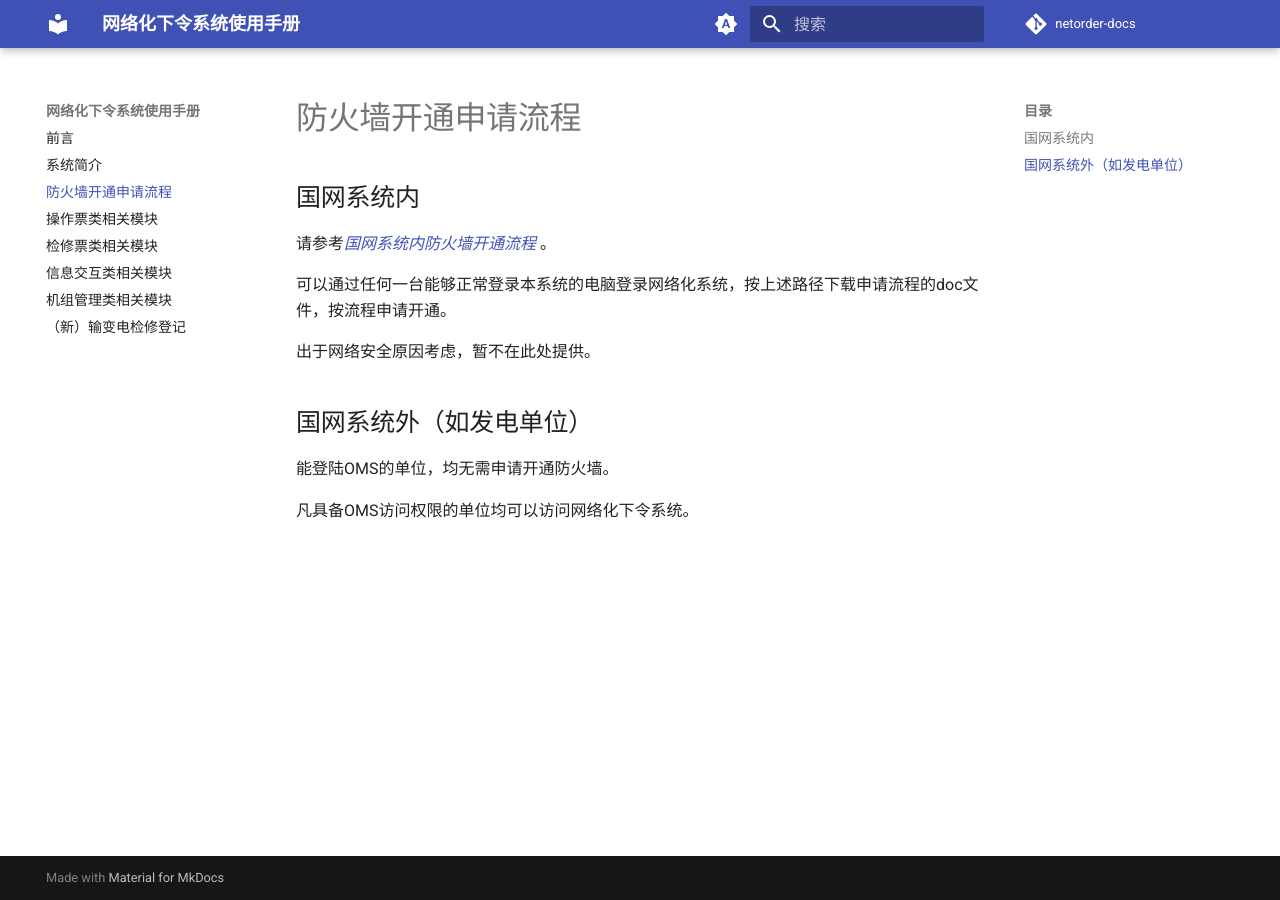
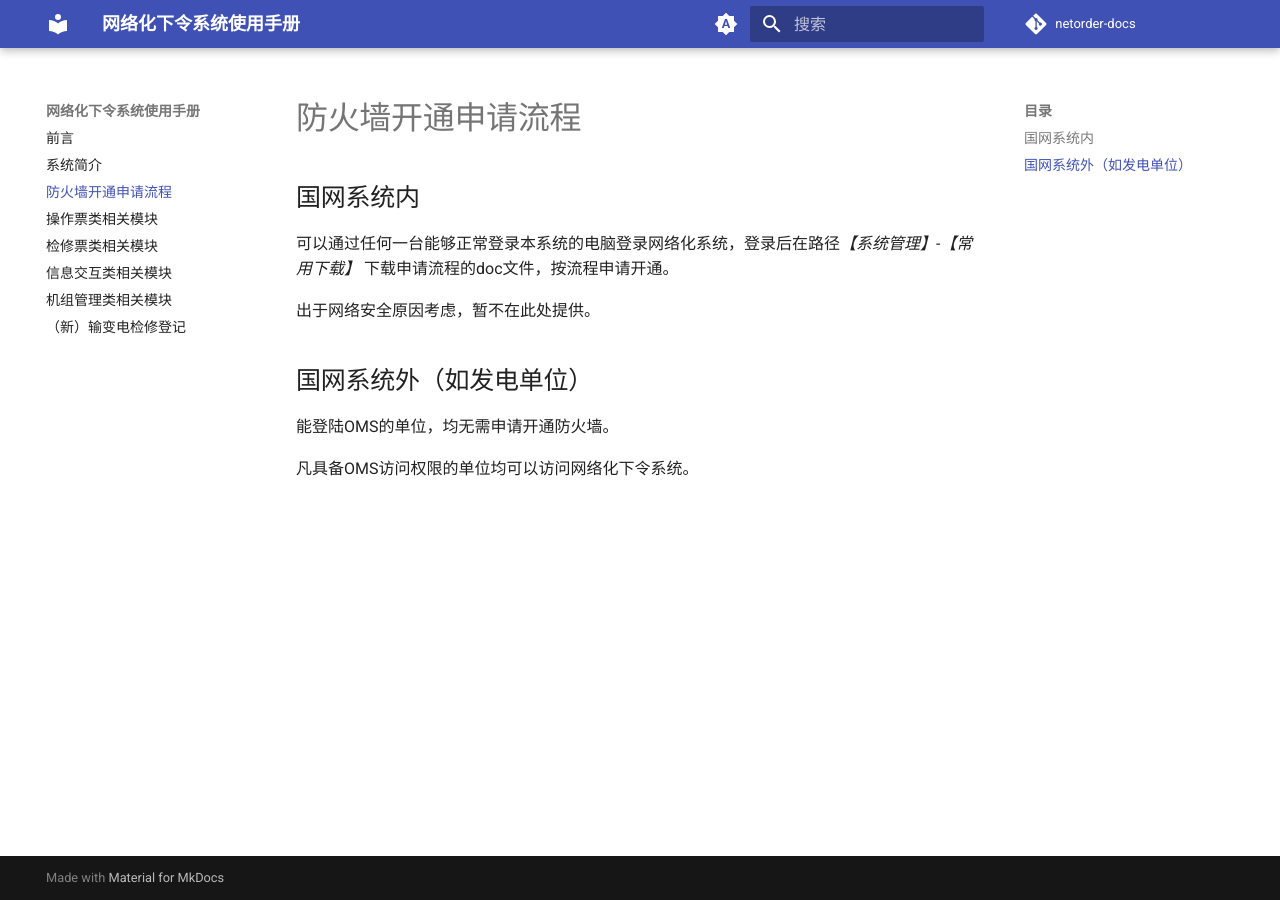
Before and after one commit to majiaqifg/netorder-docs, an MkDocs documentation site: the page built from docs/防火墙开通申请流程.md, in a window 1280 px wide. Built offline with MkDocs 1.6.1 and Material for MkDocs 9.7.7, drawn with Linux system fonts in a browser that asks for light colours; comment, search, counter and statistics services are not loaded.

Commit message:
修复 常用下载 bug

```diff
--- a/docs/防火墙开通申请流程.md
+++ b/docs/防火墙开通申请流程.md
@@ -2,9 +2,7 @@
 
 ## 国网系统内
 
-请参考*[国网系统内防火墙开通流程](%E7%B3%BB%E7%BB%9F%E7%AE%80%E4%BB%8B.md#常用下载)* 。
-
-可以通过任何一台能够正常登录本系统的电脑登录网络化系统，按上述路径下载申请流程的doc文件，按流程申请开通。
+可以通过任何一台能够正常登录本系统的电脑登录网络化系统，登录后在路径*【系统管理】-【常用下载】* 下载申请流程的doc文件，按流程申请开通。
 
 出于网络安全原因考虑，暂不在此处提供。
 
```
Also changed, not shown: site/index.html, site/search/search_index.json, site/系统简介/index.html, site/防火墙开通申请流程/index.html.
